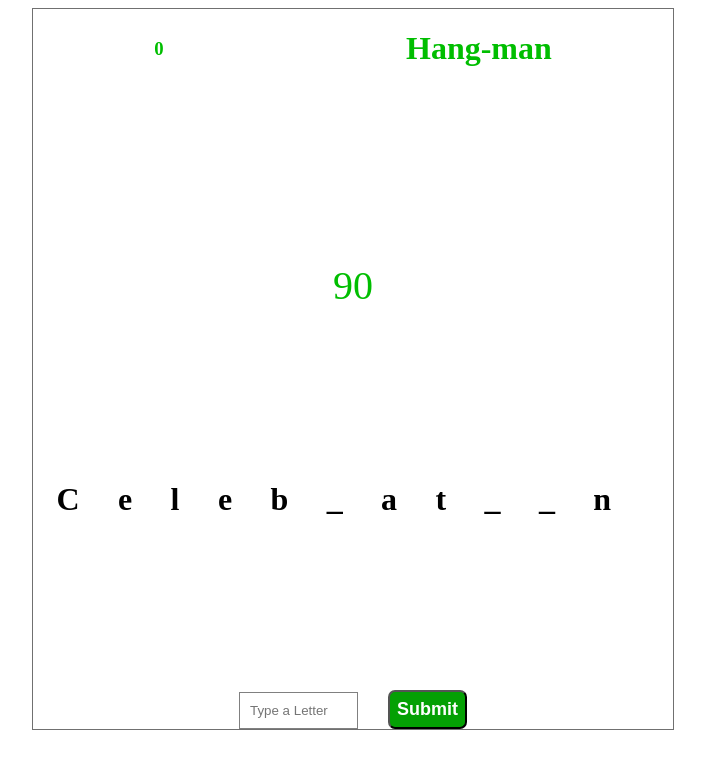
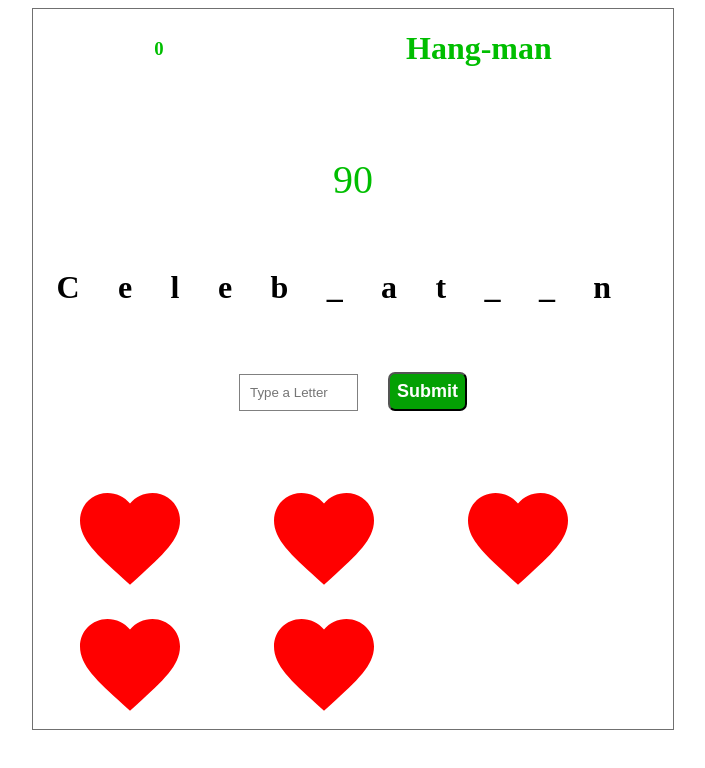
Before and after one commit to jcsmileyjr/hangman2, an Angular app: page / in a window 1280 px wide. Shown: the top 768 px of the page, without its empty margins (287-992 px from the left). Built offline with nearby package versions, Linux system fonts and the light colour scheme.

Commit message:
Initial setup for the Lives section

```diff
--- a/src/app/app.component.html
+++ b/src/app/app.component.html
@@ -4,5 +4,6 @@
     <app-timer [timer]="timer"></app-timer>
     <app-problem [problem]="displayArray"></app-problem>
     <app-input></app-input>
+    <app-lives [lives]="lives"></app-lives>
   </main>
 </div>
--- a/src/app/app.component.ts
+++ b/src/app/app.component.ts
@@ -11,6 +11,7 @@ export class AppComponent {
   problem: string = "Celebration";
   currentGuessedLetters: string[] = ["e", "a", "c", "n", "b", "t","l"];
   displayArray: string[] = [];
+  lives: number[] = [1,2,3,4,5];
 
   constructor() {
     this.createDisplayedProblem(this.problem);
--- a/src/app/app.module.ts
+++ b/src/app/app.module.ts
@@ -6,6 +6,7 @@ import { HeaderComponent } from './components/header/header.component';
 import { TimerComponent } from './components/timer/timer.component';
 import { ProblemComponent } from './components/problem/problem.component';
 import { InputComponent } from './components/input/input.component';
+import { LivesComponent } from './components/lives/lives.component';
 
 @NgModule({
   declarations: [
@@ -13,7 +14,8 @@ import { InputComponent } from './components/input/input.component';
     HeaderComponent,
     TimerComponent,
     ProblemComponent,
-    InputComponent
+    InputComponent,
+    LivesComponent
   ],
   imports: [
     BrowserModule
--- /dev/null
+++ b/src/app/components/lives/lives.component.css
@@ -0,0 +1,11 @@
+
+main {
+    display:flex;
+    flex-wrap: wrap;
+}
+
+img {
+    height: 15vh;
+    width: 15vw;
+    margin: 1px;
+}
--- /dev/null
+++ b/src/app/components/lives/lives.component.html
@@ -0,0 +1,5 @@
+<main>
+    <section *ngFor="let life of lives">
+        <img src="../../../assets/heart.svg" alt="heart icon that represent player lives" />
+    </section>
+</main>
--- /dev/null
+++ b/src/app/components/lives/lives.component.ts
@@ -0,0 +1,16 @@
+import { Component, OnInit, Input } from '@angular/core';
+
+@Component({
+  selector: 'app-lives',
+  templateUrl: './lives.component.html',
+  styleUrls: ['./lives.component.css']
+})
+export class LivesComponent implements OnInit {
+  @Input() lives: number[];
+
+  constructor() { }
+
+  ngOnInit(): void {
+  }
+
+}
```
Also changed, not shown: src/assets/heart.svg (added), 1 other file (tests, documents, lock files or other folders).
